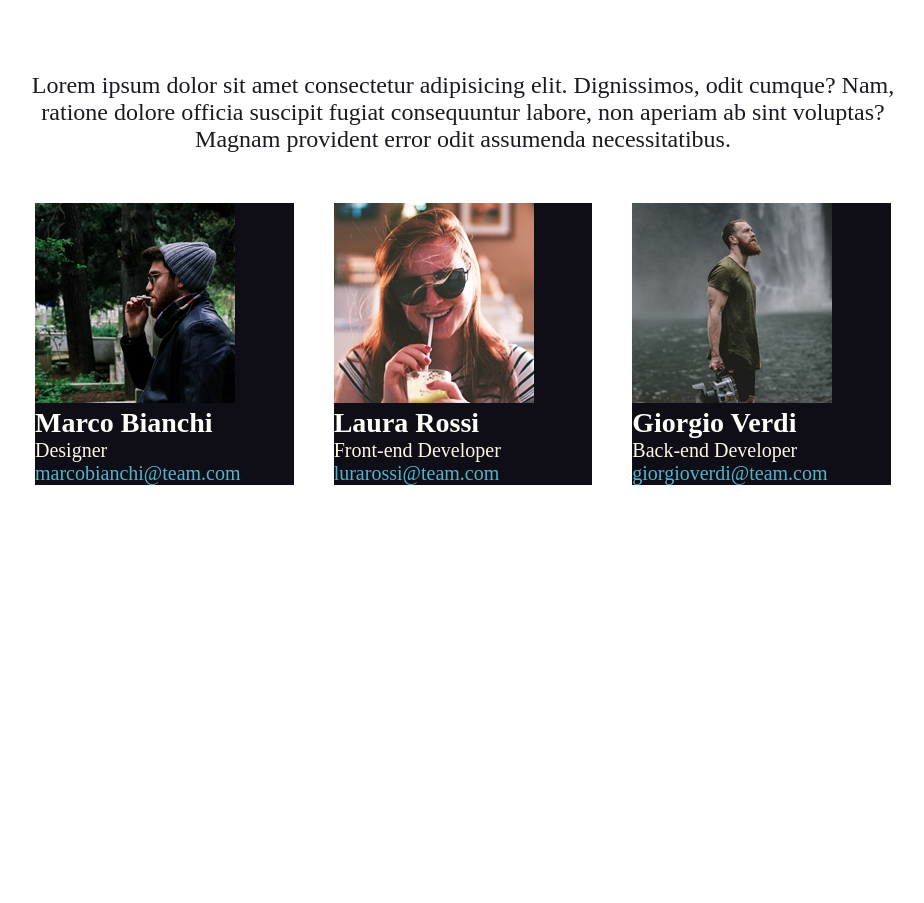
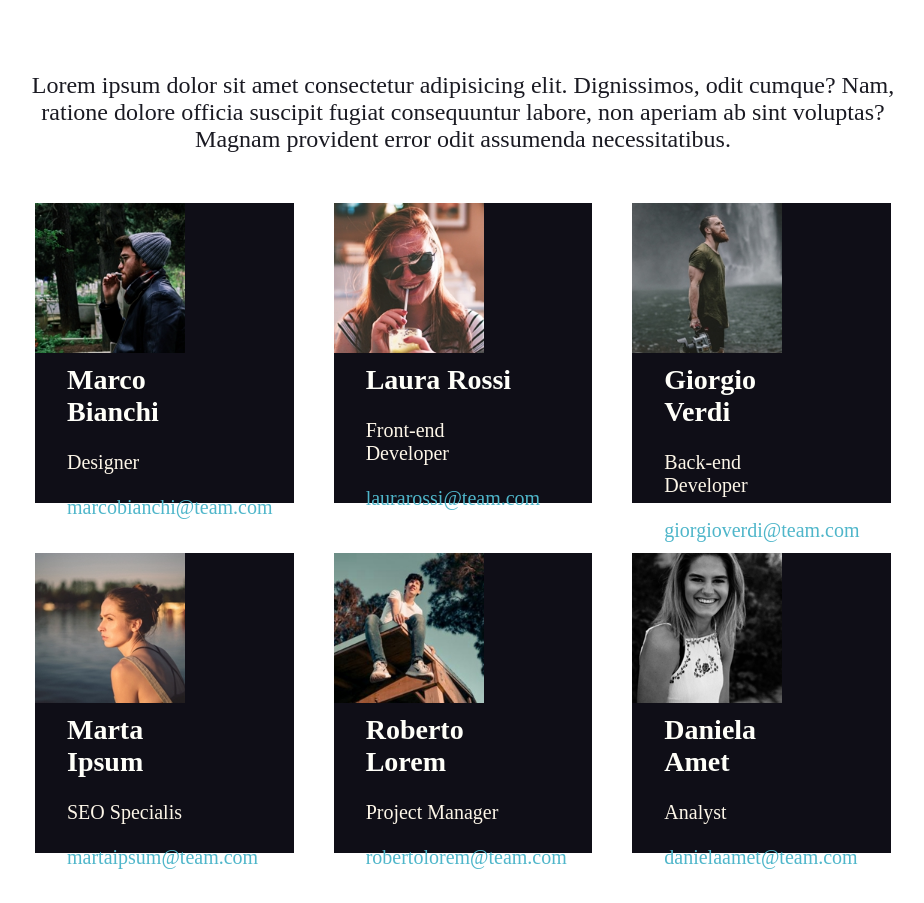
Before and after one commit to Francesco-Iannuzzi/html-css-float-cards, a plain HTML site: page index.html in a window 1280 px wide. Shown: the part 108-1011 px from the top of the page, without its empty margins (177-1101 px from the left). Before the commit the page ends 800 px from the top, so only its background shows below. Drawn offline with Linux system fonts and the light colour scheme.

Commit message:
fix columns + add section members 2

```diff
--- a/assets/css/style.css
+++ b/assets/css/style.css
@@ -13,6 +13,10 @@
     --mot-job: #fdf6e8;
     --mot-email: #4fb6ca;
     --mot-bg_members: #0f0e17;
+}
+
+.my-3 {
+    margin: 0.7rem 0;
 }
 
 /* header */
@@ -51,7 +55,9 @@ margin-bottom: 50px;
     content: "";
     display: table;
     clear: both;
+    margin-bottom: 50px;
 }
+
 
 .col {
     height: 100%;
@@ -61,18 +67,46 @@ margin-bottom: 50px;
     margin: 0 20px;
 }
 
+.col::after {
+    content: "";
+    display: table;
+    clear: both;
+    width: calc(100% / 2)
+}
+
+
+.left {
+    float: left;
+    height: 150px;
+}
+
+.right {
+    float: left;
+    width: 58%;
+    margin-left: 2rem;
+    height: 150px;
+}
+
+img {
+    height: 150px;
+}
+
 .name {
     font-size: 1.75rem;
     color: var(--mot-name);
+    display: inline-block;
+    width: 100%;
 }
 
 .job {
     font-size: 1.25rem;
     color: var(--mot-job);
+    display: inline-block;
 }
 
 .email {
     font-size: 1.25rem;
     color: var(--mot-email);
     text-decoration: none;
+    display: inline-block;
 }
--- a/index.html
+++ b/index.html
@@ -23,40 +23,104 @@
 
             <section class="members container">
                 <div class="col">
+                    <div class="left">
                         <img src="./assets/img/male1.png" alt="Marco Bianchi foto">
-                    <h2 class="name">
+                    </div>
+                    <div class="right">
+                        <h2 class="name my-3">
                             Marco Bianchi
                         </h2>
-                    <span class="job">
+                        <span class="job my-3">
                             Designer
                         </span>
-                    <a class="email "href="mailto:marcobianchi@team.com">
+                        <a class="my-3 email "href="mailto:marcobianchi@team.com">
                             marcobianchi@team.com
                         </a>
                     </div>
+                </div>
                 <div class="col">
+                    <div class="left">
                         <img src="./assets/img/female1.png" alt="Marco Bianchi foto">
-                    <h2 class="name">
+                    </div>
+                    <div class="right">
+                        <h2 class="name my-3">
                             Laura Rossi
                         </h2>
-                    <span class="job">
+                        <span class="job my-3">
                             Front-end Developer
                         </span>
-                    <a class="email "href="mailto:laurarossi@team.com">
-                        lurarossi@team.com
+                        <a class="my-3 email "href="mailto:laurarossi@team.com">
+                            laurarossi@team.com
                         </a>
                     </div>
+                </div>
                 <div class="col">
+                    <div class="left">
                         <img src="./assets/img/male2.png" alt="Marco Bianchi foto">
-                    <h2 class="name">
+                    </div>
+                    <div class="right">
+                        <h2 class="name my-3">
                             Giorgio Verdi
                         </h2>
-                    <span class="job">
+                        <span class="job my-3">
                             Back-end Developer
                         </span>
-                    <a class="email "href="mailto:giorgioverdi@team.com">
+
+                        <a class="my-3 email "href="mailto:giorgioverdi@team.com">
                             giorgioverdi@team.com
                         </a>
+                    </div>
+                </div>
+            </section>
+            <section class="members container">
+                <div class="col">
+                    <div class="left">
+                        <img src="./assets/img/female2.png" alt="Marco Bianchi foto">
+                    </div>
+                    <div class="right">
+                        <h2 class="name my-3">
+                            Marta Ipsum
+                        </h2>
+                        <span class="job my-3">
+                            SEO Specialis
+                        </span>
+                        <a class="my-3 email "href="mailto:martaipsum@team.com">
+                            martaipsum@team.com
+                        </a>
+                    </div>
+                </div>
+                <div class="col">
+                    <div class="left">
+                        <img src="./assets/img/male3.png" alt="Marco Bianchi foto">
+                    </div>
+                    <div class="right">
+                        <h2 class="name my-3">
+                            Roberto Lorem
+                        </h2>
+                        <span class="job my-3">
+                            Project Manager
+                        </span>
+                        <a class="my-3 email "href="mailto:robertolorem@team.com">
+                            robertolorem@team.com
+                        </a>
+                    </div>
+                </div>
+                <div class="col">
+                    <div class="left">
+                        <img src="./assets/img/female3.png" alt="Marco Bianchi foto">
+                    </div>
+                    <div class="right">
+                        <h2 class="name my-3">
+                            Daniela Amet
+                        </h2>
+                        <span class="job my-3">
+                            Analyst
+                        </span>
+
+                        <a class="my-3 email "href="mailto:danielaamet@team.com">
+                            danielaamet@team.com
+                        </a>
+                    </div>
                 </div>
             </section>
     </main>
```
Lines whose indentation alone changed are shown as unchanged.
